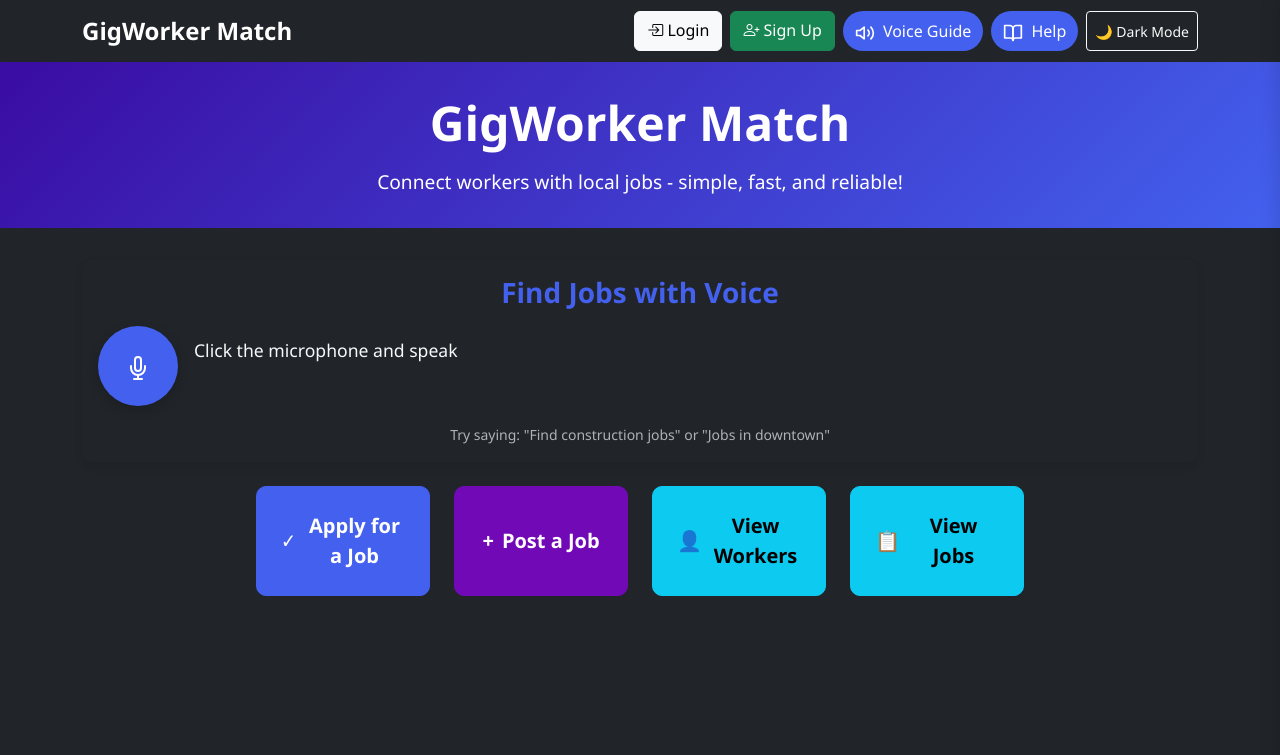
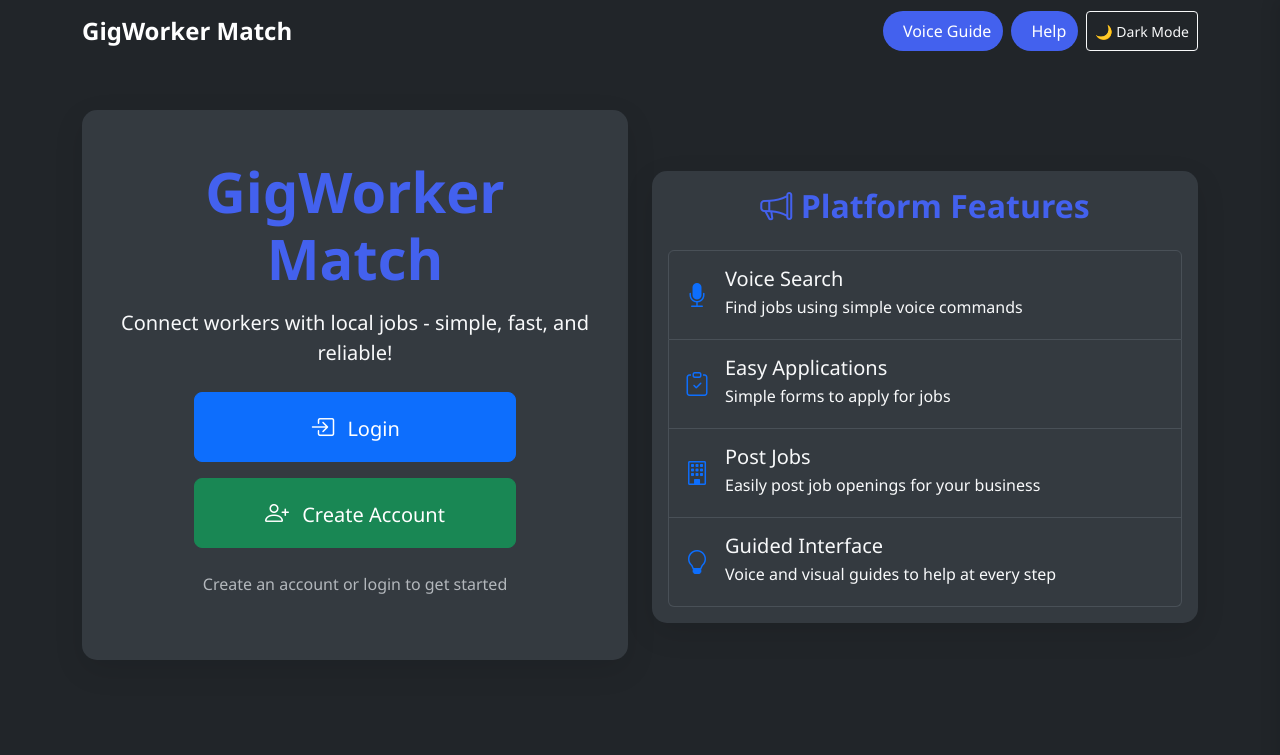
Before and after one commit to himanshugupta825/WorkerNetwork, a Flask app: page / in a window 1280 px wide. Shown: the top 755 px of the page. Run offline with Flask 3, Linux system fonts and the light colour scheme; some libraries are stand-ins or nearby versions.

Commit message:
Show welcome message and login options to users on the website's first page
Implements a welcome section with login/register buttons by modifying index.html, app.js, and styles.css.

Replit-Commit-Author: Agent
Replit-Commit-Session-Id: 85d906ec-ce86-4370-859a-cc7093b12a30
Replit-Commit-Screenshot-Url: https://storage.googleapis.com/screenshot-production-us-central1/193cb362-c733-45a7-8c6d-dc06cdbf1a61/45a3e3bf-b36e-4a5a-95a4-c8f8cc3e85fd.jpg

```diff
--- a/static/app.js
+++ b/static/app.js
@@ -754,10 +754,22 @@ document.addEventListener('DOMContentLoaded', function() {
       });
   }
 
+  // Reference welcome section and main page
+  const welcomeSection = document.getElementById('welcome-section');
+  const mainPage = document.getElementById('main-page');
+
   // Function to show auth buttons (login/register)
   function showAuthButtons() {
     authButtons.classList.remove('d-none');
     userInfo.classList.add('d-none');
+
+    // Show welcome section, hide main page
+    if (welcomeSection) {
+      welcomeSection.classList.remove('d-none');
+    }
+    if (mainPage) {
+      mainPage.classList.add('d-none');
+    }
   }
 
   // Function to show user info when logged in
@@ -765,6 +777,14 @@ document.addEventListener('DOMContentLoaded', function() {
     authButtons.classList.add('d-none');
     userInfo.classList.remove('d-none');
     usernameDisplay.textContent = user.username;
+
+    // Hide welcome section, show main page
+    if (welcomeSection) {
+      welcomeSection.classList.add('d-none');
+    }
+    if (mainPage) {
+      mainPage.classList.remove('d-none');
+    }
   }
 
   // Function to update profile modal with user data
--- a/static/styles.css
+++ b/static/styles.css
@@ -413,6 +413,59 @@ body {
   padding: 0.75rem 1.5rem;
 }
 
+/* Welcome section styles */
+.welcome-card {
+  padding: 3rem 2rem;
+  border-radius: 15px;
+  background-color: var(--card-bg);
+  box-shadow: 0 10px 30px rgba(0, 0, 0, 0.1);
+  transition: all 0.3s ease;
+  text-align: center;
+}
+
+.welcome-card h1 {
+  font-weight: 800;
+  margin-bottom: 1.5rem;
+  color: var(--primary-color);
+}
+
+.welcome-card .lead {
+  font-size: 1.25rem;
+  margin-bottom: 2rem;
+  color: var(--text-color);
+}
+
+.features-card {
+  height: 100%;
+  border-radius: 15px;
+  box-shadow: 0 10px 30px rgba(0, 0, 0, 0.1);
+  overflow: hidden;
+  border: none;
+  background-color: var(--card-bg);
+  transition: all 0.3s ease;
+}
+
+.features-card .card-title {
+  color: var(--primary-color);
+  font-weight: 700;
+}
+
+.features-card .list-group-item {
+  background-color: transparent;
+  border-color: var(--card-border);
+  color: var(--text-color);
+  padding: 1rem;
+  transition: all 0.3s ease;
+}
+
+.features-card .list-group-item:hover {
+  background-color: rgba(67, 97, 238, 0.1);
+}
+
+.min-vh-75 {
+  min-height: 75vh;
+}
+
 /* Voice search styles */
 .voice-search-card {
   border-radius: 10px;
@@ -420,7 +473,7 @@ body {
   transition: all 0.3s ease;
   overflow: hidden;
   border: none;
-  background: linear-gradient(to right, var(--secondary-color-light), var(--secondary-color));
+  background-color: var(--card-bg);
   color: var(--text-color);
 }
 
--- a/templates/index.html
+++ b/templates/index.html
@@ -17,16 +17,6 @@
     <div class="container">
       <a class="navbar-brand" href="/">GigWorker Match</a>
       <div class="ms-auto d-flex gap-2">
-        <!-- Auth buttons (shown when logged out) -->
-        <div id="auth-buttons" class="d-flex gap-2">
-          <a id="login-btn" class="btn btn-light" data-bs-toggle="modal" data-bs-target="#loginModal">
-            <i class="bi bi-box-arrow-in-right"></i> Login
-          </a>
-          <a id="register-btn" class="btn btn-success" data-bs-toggle="modal" data-bs-target="#registerModal">
-            <i class="bi bi-person-plus"></i> Sign Up
-          </a>
-        </div>
-
         <!-- User info (shown when logged in) -->
         <div id="user-info" class="d-none d-flex gap-2 align-items-center">
           <span id="username-display" class="text-light me-2 fw-bold"></span>
@@ -69,20 +59,83 @@
   <!-- Visual cues container -->
   <div id="visual-cues" class="visual-cues"></div>
 
-  <!-- Header -->
-  <header class="site-header">
-    <div class="container">
-      <h1>GigWorker Match</h1>
-      <p>Connect workers with local jobs - simple, fast, and reliable!</p>
+  <!-- Login Welcome Section -->
+  <div class="container" id="welcome-section">
+    <div class="row justify-content-center align-items-center min-vh-75 py-5">
+      <div class="col-md-6 text-center mb-5">
+        <div class="welcome-card">
+          <h1 class="display-4 mb-3">GigWorker Match</h1>
+          <p class="lead mb-4">Connect workers with local jobs - simple, fast, and reliable!</p>
+
+          <div class="d-grid gap-3 col-md-8 mx-auto mb-4">
+            <button class="btn btn-primary btn-lg py-3" data-bs-toggle="modal" data-bs-target="#loginModal">
+              <i class="bi bi-box-arrow-in-right me-2 fs-4"></i> Login
+            </button>
+            <button class="btn btn-success btn-lg py-3" data-bs-toggle="modal" data-bs-target="#registerModal">
+              <i class="bi bi-person-plus me-2 fs-4"></i> Create Account
+            </button>
           </div>
-  </header>
 
-  <!-- Main page with buttons -->
-  <div class="container" id="main-page">
+          <p class="text-muted">Create an account or login to get started</p>
+        </div>
+      </div>
+
+      <div class="col-md-6">
+        <div class="card mb-4 features-card">
+          <div class="card-body">
+            <h2 class="card-title text-center mb-4"><i class="bi bi-megaphone"></i> Platform Features</h2>
+            <div class="list-group">
+              <div class="list-group-item">
+                <div class="d-flex w-100 align-items-center">
+                  <i class="bi bi-mic-fill text-primary me-3 fs-4"></i>
+                  <div>
+                    <h5 class="mb-1">Voice Search</h5>
+                    <p class="mb-1">Find jobs using simple voice commands</p>
+                  </div>
+                </div>
+              </div>
+              <div class="list-group-item">
+                <div class="d-flex w-100 align-items-center">
+                  <i class="bi bi-clipboard-check text-primary me-3 fs-4"></i>
+                  <div>
+                    <h5 class="mb-1">Easy Applications</h5>
+                    <p class="mb-1">Simple forms to apply for jobs</p>
+                  </div>
+                </div>
+              </div>
+              <div class="list-group-item">
+                <div class="d-flex w-100 align-items-center">
+                  <i class="bi bi-building text-primary me-3 fs-4"></i>
+                  <div>
+                    <h5 class="mb-1">Post Jobs</h5>
+                    <p class="mb-1">Easily post job openings for your business</p>
+                  </div>
+                </div>
+              </div>
+              <div class="list-group-item">
+                <div class="d-flex w-100 align-items-center">
+                  <i class="bi bi-lightbulb text-primary me-3 fs-4"></i>
+                  <div>
+                    <h5 class="mb-1">Guided Interface</h5>
+                    <p class="mb-1">Voice and visual guides to help at every step</p>
+                  </div>
+                </div>
+              </div>
+            </div>
+          </div>
+        </div>
+      </div>
+    </div>
+  </div>
+
+  <!-- Main page with buttons (hidden until logged in) -->
+  <div class="container d-none" id="main-page">
+    <div class="row justify-content-center">
+      <div class="col-md-10">
         <div class="voice-search-container mb-4">
           <div class="card voice-search-card">
             <div class="card-body">
-          <h3 class="card-title text-center mb-3">Find Jobs with Voice</h3>
+              <h3 class="card-title text-center mb-3"><i class="bi bi-mic-fill me-2"></i>Find Jobs with Voice</h3>
               <div class="d-flex justify-content-center align-items-center gap-3">
                 <button id="voice-search-btn" class="btn btn-lg btn-voice">
                   <span id="mic-button-icon"></span>
@@ -107,19 +160,46 @@
           </div>
         </div>
 
-    <div class="main-buttons">
-      <button id="apply-button" class="btn btn-primary btn-lg btn-main btn-apply">
-        <span class="me-2">✓</span> Apply for a Job
+        <div class="row main-buttons">
+          <div class="col-md-6 mb-3">
+            <div class="card h-100">
+              <div class="card-body text-center">
+                <i class="bi bi-person-badge fs-1 text-primary mb-3"></i>
+                <h4>Looking for Work?</h4>
+                <p>Submit your skills and find jobs that match your profile</p>
+                <button id="apply-button" class="btn btn-primary btn-lg mt-2">
+                  <i class="bi bi-clipboard-check me-2"></i> Apply for a Job
                 </button>
-      <button id="post-button" class="btn btn-primary btn-lg btn-main btn-post">
-        <span class="me-2">+</span> Post a Job
+              </div>
+            </div>
+          </div>
+          <div class="col-md-6 mb-3">
+            <div class="card h-100">
+              <div class="card-body text-center">
+                <i class="bi bi-building fs-1 text-primary mb-3"></i>
+                <h4>Hiring Workers?</h4>
+                <p>Post your job openings and find qualified workers</p>
+                <button id="post-button" class="btn btn-primary btn-lg mt-2">
+                  <i class="bi bi-plus-circle me-2"></i> Post a Job
                 </button>
-      <button id="view-workers-button" class="btn btn-info btn-lg btn-main btn-view">
-        <span class="me-2">👤</span> View Workers
+              </div>
+            </div>
+          </div>
+        </div>
+
+        <div class="row mt-3 mb-5">
+          <div class="col-md-6 mb-3">
+            <button id="view-workers-button" class="btn btn-info btn-lg w-100 py-3">
+              <i class="bi bi-people me-2"></i> View Available Workers
             </button>
-      <button id="view-jobs-button" class="btn btn-info btn-lg btn-main btn-view">
-        <span class="me-2">📋</span> View Jobs
+          </div>
+          <div class="col-md-6 mb-3">
+            <button id="view-jobs-button" class="btn btn-info btn-lg w-100 py-3">
+              <i class="bi bi-briefcase me-2"></i> Browse Job Listings
             </button>
+          </div>
+        </div>
+      </div>
     </div>
   </div>
 
```
Lines whose indentation alone changed are shown as unchanged.
